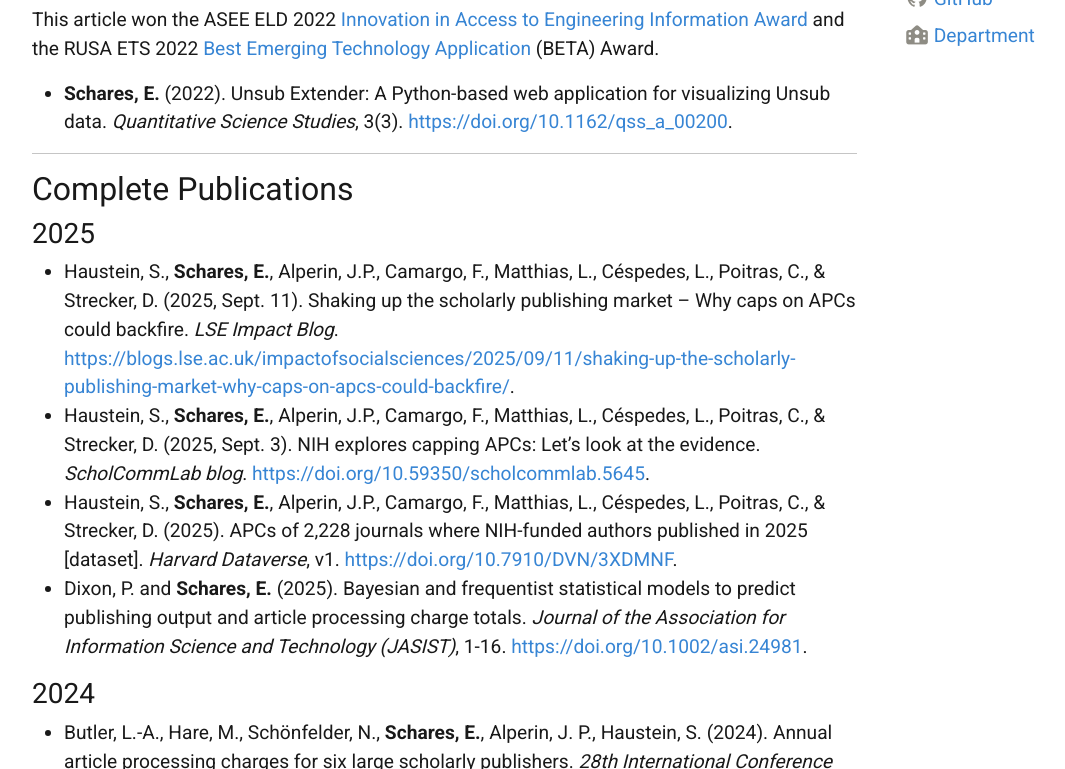
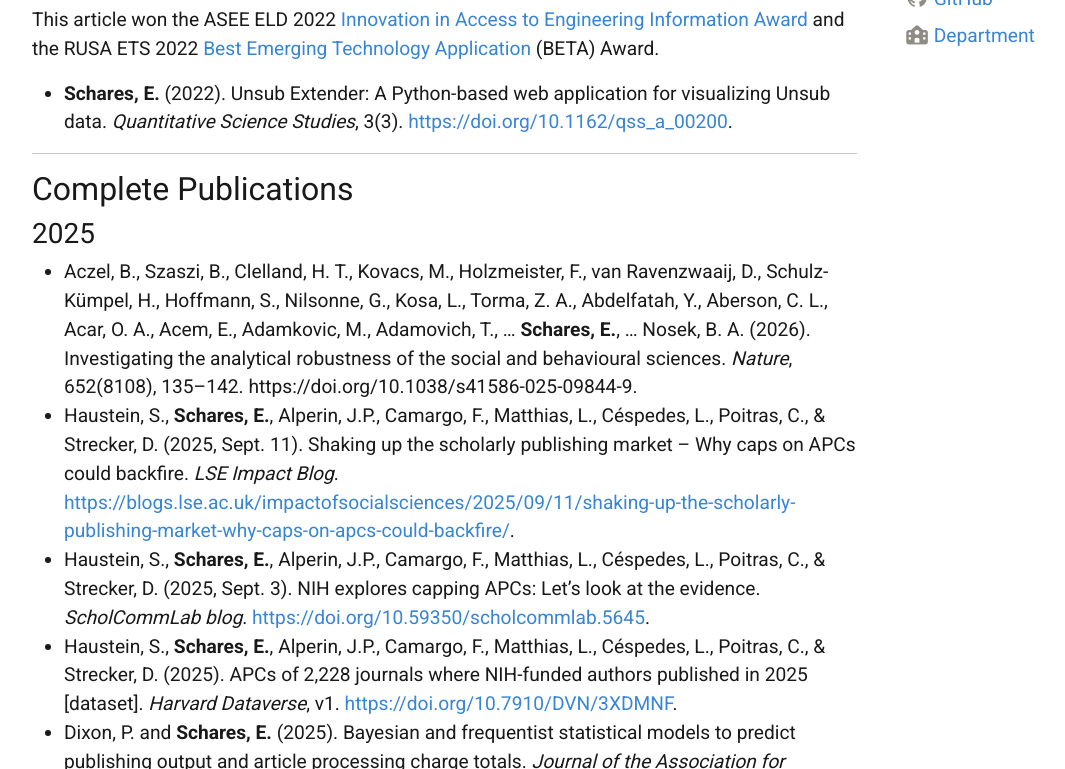
Before and after one commit to eschares/eschares.github.io, a Jekyll site: the page built from pages/publications.md, in a window 1280 px wide and 900 px high, scrolled down 522 px, cut to the strip 0-769 px from the top of the window. Shown: the whole strip, without its empty margins (50-1115 px from the left). Built offline with Jekyll 4.4.1, drawn with Linux system fonts in a browser that asks for light colours; nearby versions of some CDN libraries.

Commit message:
Add Nature to publications list

```diff
--- a/pages/publications.md
+++ b/pages/publications.md
@@ -26,6 +26,7 @@ This article won the ASEE ELD 2022 [Innovation in Access to Engineering Informat
 ## Complete Publications
 
 ### 2025
+- Aczel, B., Szaszi, B., Clelland, H. T., Kovacs, M., Holzmeister, F., van Ravenzwaaij, D., Schulz-Kümpel, H., Hoffmann, S., Nilsonne, G., Kosa, L., Torma, Z. A., Abdelfatah, Y., Aberson, C. L., Acar, O. A., Acem, E., Adamkovic, M., Adamovich, T., … **Schares, E.**,  … Nosek, B. A. (2026). Investigating the analytical robustness of the social and behavioural sciences. _Nature_, 652(8108), 135–142. https://doi.org/10.1038/s41586-025-09844-9.
 - Haustein, S., **Schares, E.**, Alperin, J.P., Camargo, F., Matthias, L., Céspedes, L., Poitras, C., & Strecker, D. (2025, Sept. 11). Shaking up the scholarly publishing market – Why caps on APCs could backfire. _LSE Impact Blog_. [https://blogs.lse.ac.uk/impactofsocialsciences/2025/09/11/shaking-up-the-scholarly-publishing-market-why-caps-on-apcs-could-backfire/](https://blogs.lse.ac.uk/impactofsocialsciences/2025/09/11/shaking-up-the-scholarly-publishing-market-why-caps-on-apcs-could-backfire/).
 - Haustein, S., **Schares, E.**, Alperin, J.P., Camargo, F., Matthias, L., Céspedes, L., Poitras, C., & Strecker, D. (2025, Sept. 3). NIH explores capping APCs: Let’s look at the evidence. _ScholCommLab blog_. [https://doi.org/10.59350/scholcommlab.5645](https://doi.org/10.59350/scholcommlab.5645).
 - Haustein, S., **Schares, E.**, Alperin, J.P., Camargo, F., Matthias, L., Céspedes, L., Poitras, C., & Strecker, D. (2025). APCs of 2,228 journals where NIH-funded authors published in 2025 [dataset]. _Harvard Dataverse_, v1. [https://doi.org/10.7910/DVN/3XDMNF](https://doi.org/10.7910/DVN/3XDMNF).
```
